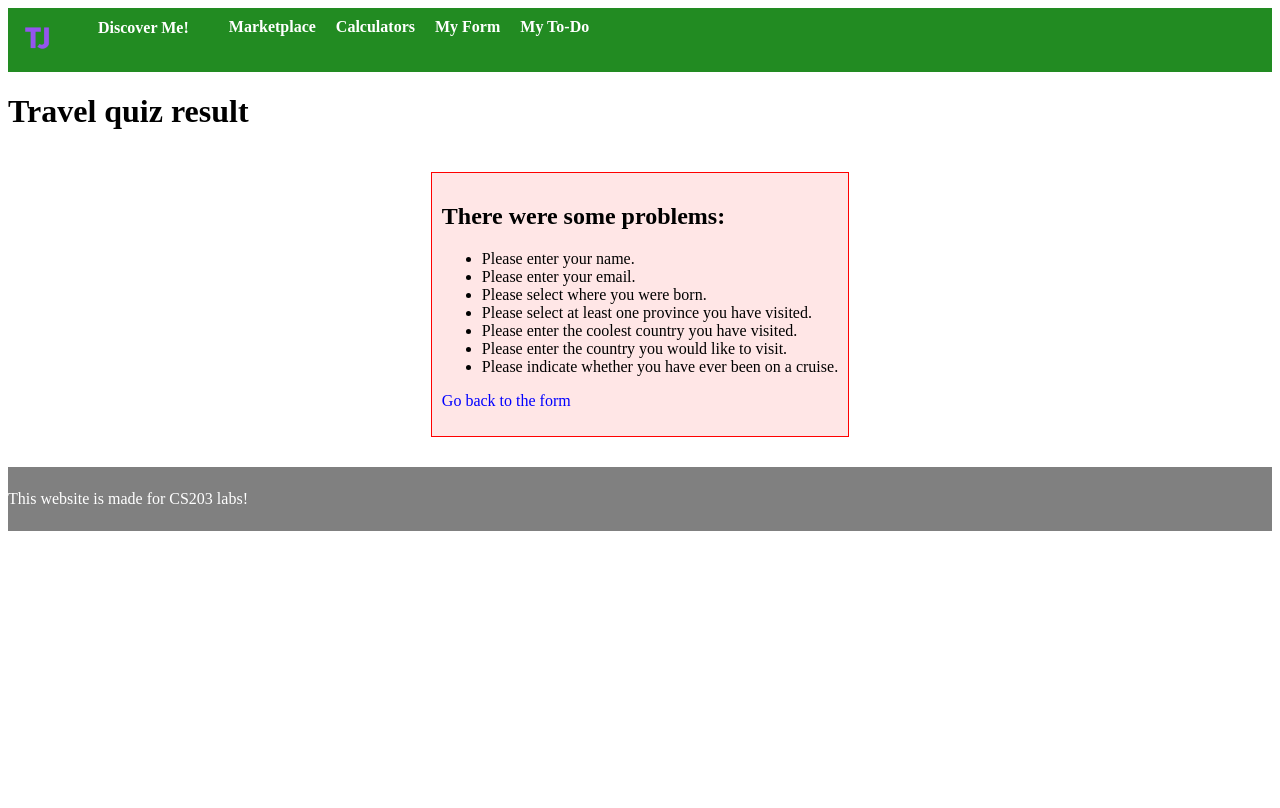
After one commit to ThomasJones28/ThomasJones28.github.io, a PHP site: page /quiz_verification.php in a window 1280 px wide. The commit adds this page. Run offline with PHP 8.4, Linux system fonts and the light colour scheme.

Commit message:
lab8 Part 2

```diff
--- a/my_site/my_style.css
+++ b/my_site/my_style.css
@@ -207,3 +207,55 @@ input[type="submit"] {
 .dropdown:hover .dropdown-content {
   display: block;
 }
+.error-box {
+  border: 1px solid red;
+  padding: 10px;
+  background-color: #ffe6e6;
+  max-width: 600px;
+  margin: 20px auto;
+}
+
+.quiz-results article {
+  border: 1px solid #ccc;
+  border-radius: 8px;
+  padding: 10px;
+  margin: 10px 0;
+  background-color: #fff;
+}
+
+.highlight-result {
+  border-color: #6a0dad;
+  background-color: #f5e9ff;
+}
+.quiz-results {
+  width: 70%;
+  margin: 30px auto;
+}
+
+.result-card {
+  border: 2px solid #cccccc;
+  border-radius: 10px;
+  padding: 12px 16px;
+  margin-bottom: 12px;
+  background-color: #ffffff;
+}
+
+.result-card h3 {
+  margin-top: 0;
+  display: flex;
+  align-items: center;
+  gap: 8px;
+}
+
+.result-badge {
+  background-color: #3b7a2a;
+  color: white;
+  font-size: 0.8em;
+  padding: 3px 8px;
+  border-radius: 999px;
+}
+
+.highlight-result {
+  border-color: #3b7a2a;
+  background-color: #e7f6e4;
+}
--- /dev/null
+++ b/my_site/quiz_verification.php
@@ -0,0 +1,176 @@
+<?php
+$errors = [];
+
+$name = isset($_GET['name']) ? trim($_GET['name']) : '';
+if ($name === '') {
+    $errors[] = 'Please enter your name.';
+}
+
+$email = isset($_GET['email']) ? trim($_GET['email']) : '';
+if ($email === '') {
+    $errors[] = 'Please enter your email.';
+} elseif (!filter_var($email, FILTER_VALIDATE_EMAIL)) {
+    $errors[] = 'Please enter a valid email address.';
+}
+
+$birth_country = isset($_GET['birth_country']) ? $_GET['birth_country'] : '';
+if ($birth_country === '') {
+    $errors[] = 'Please select where you were born.';
+}
+
+$provinces = isset($_GET['province']) ? $_GET['province'] : [];
+if (!is_array($provinces)) {
+    $provinces = [$provinces];
+}
+if (count($provinces) === 0) {
+    $errors[] = 'Please select at least one province you have visited.';
+}
+
+$coolest_country = isset($_GET['coolest_country']) ? trim($_GET['coolest_country']) : '';
+if ($coolest_country === '') {
+    $errors[] = 'Please enter the coolest country you have visited.';
+}
+
+$dream_country = isset($_GET['dream_country']) ? trim($_GET['dream_country']) : '';
+if ($dream_country === '') {
+    $errors[] = 'Please enter the country you would like to visit.';
+}
+
+$cruise = isset($_GET['cruise']) ? $_GET['cruise'] : '';
+if ($cruise === '') {
+    $errors[] = 'Please indicate whether you have ever been on a cruise.';
+}
+
+$resultCategory = '';
+$resultText = '';
+$travelScore = 0;
+
+if (empty($errors)) {
+    $provinceCount = count($provinces);
+    if (in_array('None', $provinces)) {
+        $provinceCount = 0;
+    }
+
+    $travelScore += $provinceCount;
+
+    if ($cruise === 'Yes') {
+        $travelScore += 2;
+    }
+
+    if ($travelScore <= 1) {
+        $resultCategory = 'Homebody Traveller';
+        $resultText = 'You enjoy staying close to home and keeping your trips simple and relaxed.';
+    } elseif ($travelScore <= 4) {
+        $resultCategory = 'Canadian Explorer';
+        $resultText = 'You like discovering new places at a comfortable pace across Canada.';
+    } else {
+        $resultCategory = 'World Adventurer';
+        $resultText = 'You love travelling often, visiting many regions, and saying yes to new experiences.';
+    }
+}
+?>
+<!DOCTYPE html>
+<html lang="en">
+<head>
+    <meta charset="UTF-8">
+    <title>Travel quiz result</title>
+    <link rel="stylesheet" href="my_style.css">
+</head>
+<body>
+    <?php include_once('nav.php'); ?>
+
+    <div class="body_wrapper">
+        <h1>Travel quiz result</h1>
+
+        <?php if (!empty($errors)): ?>
+            <section class="error-box">
+                <h2>There were some problems:</h2>
+                <ul>
+                    <?php foreach ($errors as $error): ?>
+                        <li><?php echo htmlspecialchars($error); ?></li>
+                    <?php endforeach; ?>
+                </ul>
+                <p><a href="my_form.php">Go back to the form</a></p>
+            </section>
+        <?php else: ?>
+            <section>
+                <p>
+                    Thanks for filling out the form,
+                    <strong><?php echo htmlspecialchars($name); ?></strong>!
+                </p>
+                <p>
+                    Email: <?php echo htmlspecialchars($email); ?><br>
+                    Born in: <?php echo htmlspecialchars($birth_country); ?>
+                </p>
+
+                <p>
+                    Provinces visited:
+                    <?php echo htmlspecialchars(implode(', ', $provinces)); ?>
+                </p>
+
+                <p>
+                    Coolest country you have visited:
+                    <?php echo htmlspecialchars($coolest_country); ?><br>
+                    Dream trip:
+                    <?php echo htmlspecialchars($dream_country); ?><br>
+                    Been on a cruise:
+                    <?php echo htmlspecialchars($cruise); ?>
+                </p>
+
+                <p>Your travel score: <strong><?php echo $travelScore; ?></strong></p>
+                <p>
+                    You visited <strong><?php echo $provinceCount; ?></strong> province(s)
+                    <?php if ($cruise === 'Yes'): ?>
+                      and you have been on a cruise, so you got extra points for that.
+                    <?php else: ?>
+                       and you have not been on a cruise yet.
+                 <?php endif; ?>
+                </p>
+            </section>
+
+            <section class="quiz-results">
+                <h2>Your travel type</h2>
+
+                <article class="result-card <?php echo ($resultCategory === 'Homebody Traveller') ? 'highlight-result' : ''; ?>">
+                    <h3>
+                        Homebody Traveller
+                        <?php if ($resultCategory === 'Homebody Traveller'): ?>
+                            <span class="result-badge">Your result</span>
+                        <?php endif; ?>
+                    </h3>
+                    <p>You prefer shorter trips and familiar places.</p>
+                </article>
+
+                <article class="result-card <?php echo ($resultCategory === 'Canadian Explorer') ? 'highlight-result' : ''; ?>">
+                    <h3>
+                        Canadian Explorer
+                        <?php if ($resultCategory === 'Canadian Explorer'): ?>
+                            <span class="result-badge">Your result</span>
+                        <?php endif; ?>
+                    </h3>
+                    <p>You like exploring different regions and mixing travel with your regular routine.</p>
+                </article>
+
+                <article class="result-card <?php echo ($resultCategory === 'World Adventurer') ? 'highlight-result' : ''; ?>">
+                    <h3>
+                        World Adventurer
+                        <?php if ($resultCategory === 'World Adventurer'): ?>
+                            <span class="result-badge">Your result</span>
+                        <?php endif; ?>
+                    </h3>
+                    <p>You love to travel often, try new things, and visit many places.</p>
+                </article>
+
+                <p>
+                    Based on your answers, you are a
+                    <strong><?php echo htmlspecialchars($resultCategory); ?></strong>.
+                </p>
+                <p><?php echo htmlspecialchars($resultText); ?></p>
+            </section>
+
+        <?php endif; ?>
+    </div>
+
+    <?php include_once('footer.php'); ?>
+</body>
+</html>
```
Also changed, not shown: my_site/my_form.php (+17 -21 lines).
